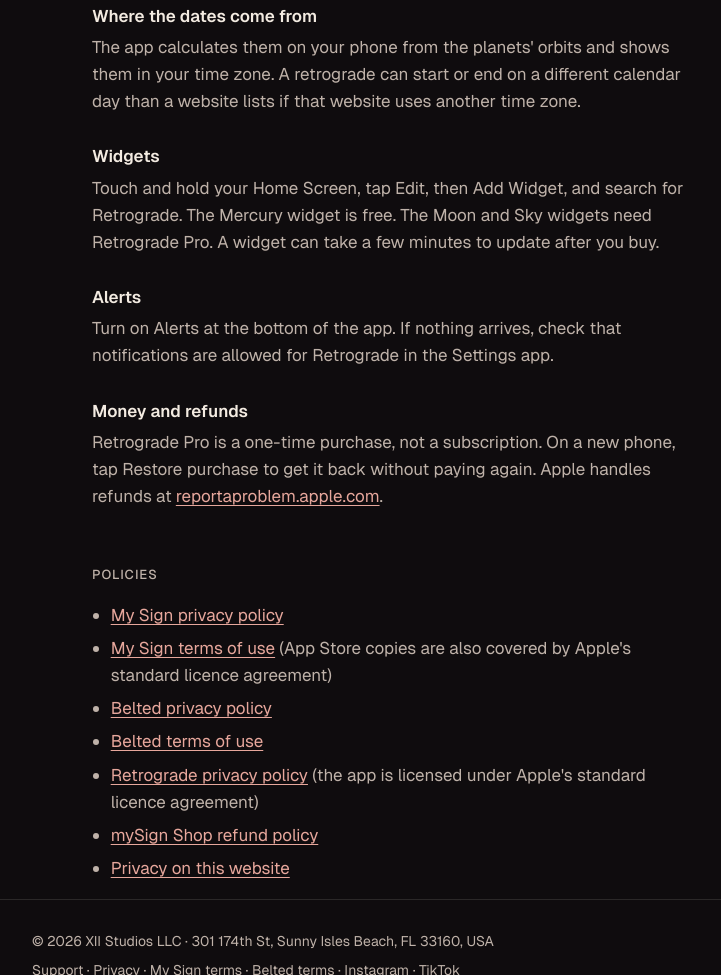
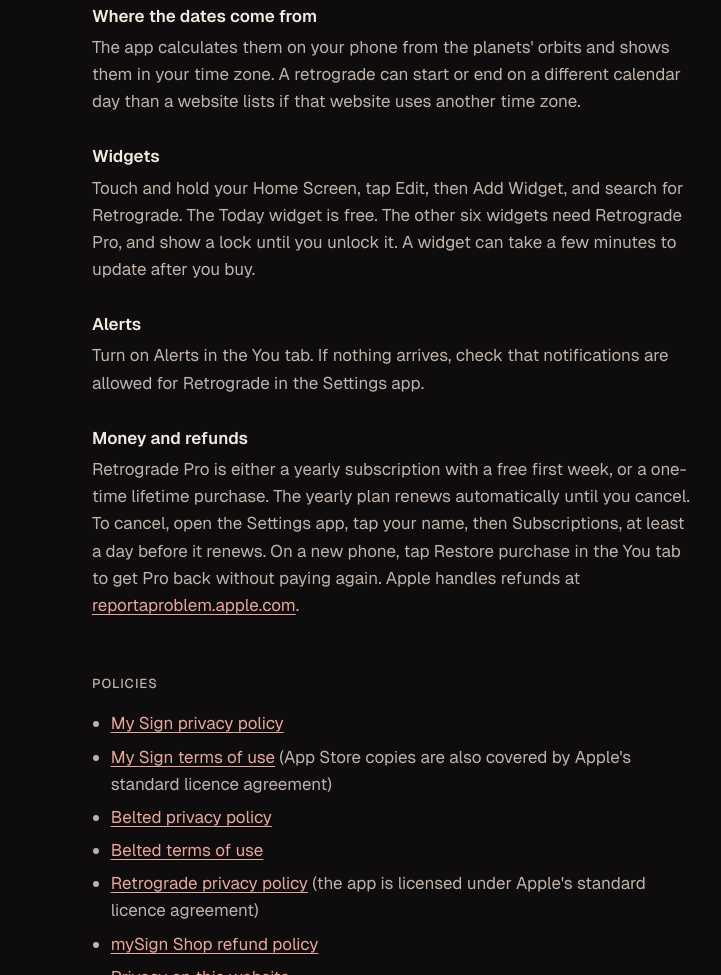
Before and after one commit to somsafavi-hash/xii-studio.io, a plain HTML site: page support.html in a window 1280 px wide. Shown: the part 2213-3188 px from the top of the page, without its empty margins (248-969 px from the left). Drawn offline with Linux system fonts and the light colour scheme.

Commit message:
Retrograde support and privacy pages: describe the yearly plan and what the app stores
Pro is now a yearly subscription or a lifetime purchase, the free widget is
Today, alerts live in the You tab, and the privacy page lists everything kept
on the device (sign, theme, journal).

Co-Authored-By: Claude Fable 5.2 <noreply@anthropic.com>

```diff
--- a/support.html
+++ b/support.html
@@ -54,11 +54,11 @@
 <h3>Where the dates come from</h3>
 <p>The app calculates them on your phone from the planets' orbits and shows them in your time zone. A retrograde can start or end on a different calendar day than a website lists if that website uses another time zone.</p>
 <h3>Widgets</h3>
-<p>Touch and hold your Home Screen, tap Edit, then Add Widget, and search for Retrograde. The Mercury widget is free. The Moon and Sky widgets need Retrograde Pro. A widget can take a few minutes to update after you buy.</p>
+<p>Touch and hold your Home Screen, tap Edit, then Add Widget, and search for Retrograde. The Today widget is free. The other six widgets need Retrograde Pro, and show a lock until you unlock it. A widget can take a few minutes to update after you buy.</p>
 <h3>Alerts</h3>
-<p>Turn on Alerts at the bottom of the app. If nothing arrives, check that notifications are allowed for Retrograde in the Settings app.</p>
+<p>Turn on Alerts in the You tab. If nothing arrives, check that notifications are allowed for Retrograde in the Settings app.</p>
 <h3>Money and refunds</h3>
-<p>Retrograde Pro is a one-time purchase, not a subscription. On a new phone, tap Restore purchase to get it back without paying again. Apple handles refunds at <a href="https://reportaproblem.apple.com">reportaproblem.apple.com</a>.</p>
+<p>Retrograde Pro is either a yearly subscription with a free first week, or a one-time lifetime purchase. The yearly plan renews automatically until you cancel. To cancel, open the Settings app, tap your name, then Subscriptions, at least a day before it renews. On a new phone, tap Restore purchase in the You tab to get Pro back without paying again. Apple handles refunds at <a href="https://reportaproblem.apple.com">reportaproblem.apple.com</a>.</p>
 
 <h2>Policies</h2>
 <ul>
```
Also changed, not shown: retrograde-privacy.html (+3 -3 lines).
